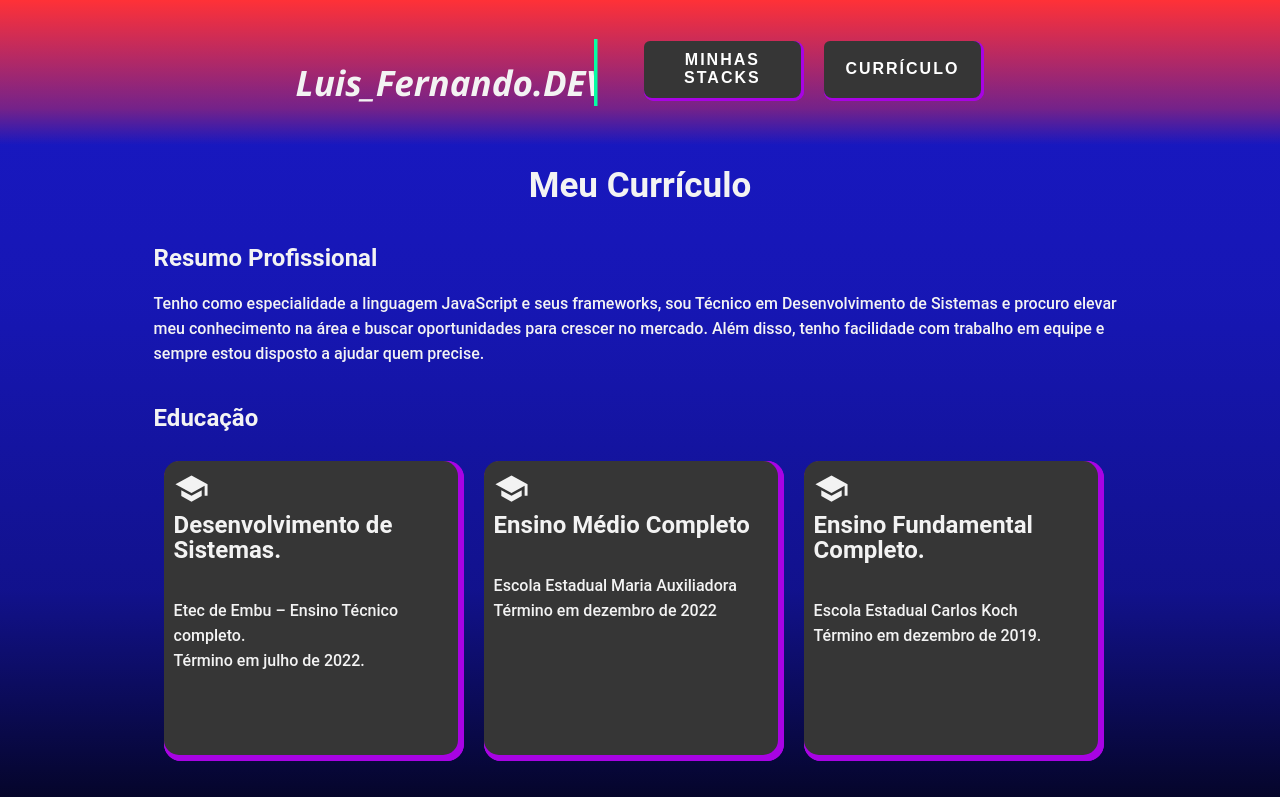
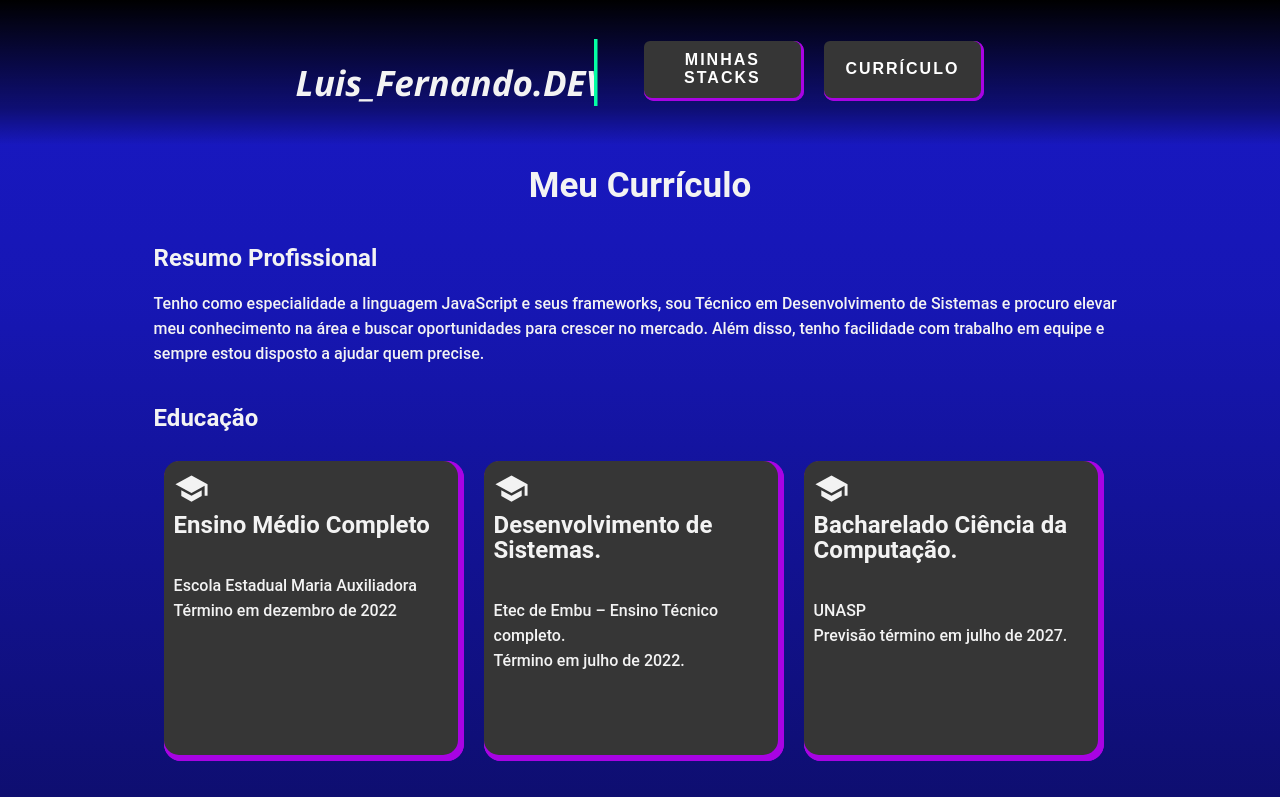
Before and after one commit to LuisFernandoPBPereira/PortfolioLuis_ReactJS, a React (Create React App) app: page /curriculum in a window 1280 px wide. Shown: the top 797 px of the page. Built offline with nearby package versions, Linux system fonts and the light colour scheme.

Commit message:
Changing somethings

```diff
--- a/src/Components/Navbar/styled.js
+++ b/src/Components/Navbar/styled.js
@@ -3,7 +3,7 @@ import styled from "styled-components";
 export const Navbar = styled.div`
     @import url('https://fonts.googleapis.com/css?family=Poppins:100,200,300,400,500,600,700,800,900');
 
-    background: linear-gradient(to bottom, rgba(255, 49, 55, 1.0), rgba(255, 49, 55, 0.8),rgba(255, 49, 55, 0.6),rgba(255, 49, 55, 0.4),rgba(255, 49, 55, 0.0));
+    background: linear-gradient(to bottom, rgba(0, 0, 0, 1.0), rgba(0, 0, 0, 0.8),rgba(0, 0, 0, 0.6),rgba(0, 0, 0, 0.4),rgba(0, 0, 0, 0.0));
     padding: 15px 0px;
     width: 100%;
 
--- a/src/pages/Curriculum/Education.jsx
+++ b/src/pages/Curriculum/Education.jsx
@@ -1,17 +1,17 @@
 export const Education = [
+    {
+        "education":"Ensino Médio Completo",
+        "school":"Escola Estadual Maria Auxiliadora",
+        "date":"Término em dezembro de 2022"
+    },
     {
         "education":"Desenvolvimento de Sistemas.",
         "school":"Etec de Embu – Ensino Técnico completo.",
         "date":"Término em julho de 2022."
     },
     {
-        "education":"Ensino Médio Completo",
-        "school":"Escola Estadual Maria Auxiliadora",
-        "date":"Término em dezembro de 2022"
-    },
-    {
-        "education":"Ensino Fundamental Completo.",
-        "school":"Escola Estadual Carlos Koch",
-        "date":"Término em dezembro de 2019."
+        "education":"Bacharelado Ciência da Computação.",
+        "school":"UNASP",
+        "date":"Previsão término em julho de 2027."
     },
 ]
--- a/src/pages/Curriculum/styled.js
+++ b/src/pages/Curriculum/styled.js
@@ -5,7 +5,7 @@ export const Curriculum = styled.div`
                                     rgba(25, 25, 200, 1.0),
                                     rgba(25, 25, 200, 0.9),
                                     rgba(25, 25, 200, 0.7),
-                                    rgba(0, 0, 0, 0.5),
+                                    rgba(25, 25, 200, 0.5),
                                     rgba(0, 0, 0, 0.0));
     background-color: black;
 
--- a/src/pages/Home/styled.js
+++ b/src/pages/Home/styled.js
@@ -5,7 +5,7 @@ export const Home = styled.div`
                                     rgba(25, 25, 200, 1.0),
                                     rgba(25, 25, 200, 0.9),
                                     rgba(25, 25, 200, 0.7),
-                                    rgba(0, 0, 0, 0.5),
+                                    rgba(25, 25, 200, 0.5),
                                     rgba(0, 0, 0, 0.3));
     background-color: black;
     .master{
--- a/src/pages/MyStacks/styled.js
+++ b/src/pages/MyStacks/styled.js
@@ -5,7 +5,7 @@ export const About = styled.div`
                                     rgba(25, 25, 200, 1.0),
                                     rgba(25, 25, 200, 0.9),
                                     rgba(25, 25, 200, 0.7),
-                                    rgba(0, 0, 0, 0.5),
+                                    rgba(25, 25, 200, 0.5),
                                     rgba(0, 0, 0, 0.0));
     background-color: black;
     .goToHome{
```
